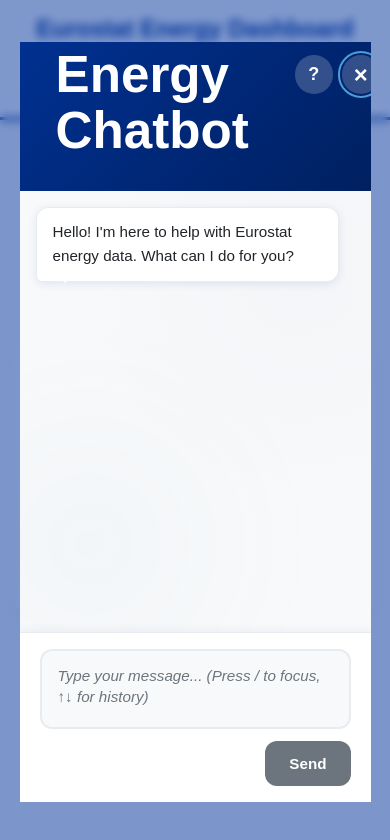
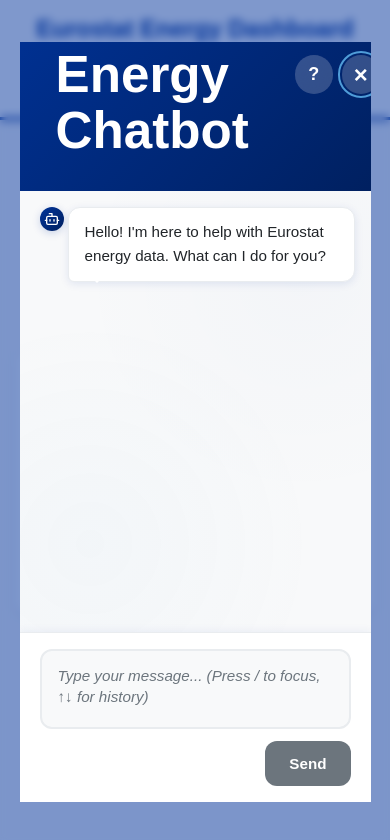
Before and after one commit to marciobooi/ENCHATBOT, a React (Vite) app: page / in a window 390 px wide. Both pictures are taken after a click on the button "💬 Chat with Eurostat AI". Shown: the top 840 px of the page. Built offline with nearby package versions, Linux system fonts and the light colour scheme.

Commit message:
feat: add message icons for bot and user to enhance message representation

```diff
--- a/src/components/ChatbotUI.css
+++ b/src/components/ChatbotUI.css
@@ -161,6 +161,31 @@
   display: flex;
   margin-bottom: 24px;
   animation: fadeIn 0.4s ease-out;
+}
+
+.message-icon {
+  width: 32px;
+  height: 32px;
+  border-radius: 50%;
+  display: flex;
+  align-items: center;
+  justify-content: center;
+  font-size: 16px;
+  margin: 0 8px;
+  flex-shrink: 0;
+}
+
+.bot-icon {
+  background: linear-gradient(135deg, var(--eurostat-blue) 0%, var(--eurostat-dark-blue) 100%);
+  color: var(--eurostat-white);
+  box-shadow: 0 2px 8px rgba(0, 51, 153, 0.2);
+}
+
+.user-icon {
+    color: var(--eurostat-gray);
+    background: transparent;
+    border: 1px solid var(--message-user-bg);
+    box-shadow: none;
 }
 
 .message.user {
@@ -456,6 +481,13 @@
     font-size: 0.95rem;
   }
 
+  .message-icon {
+    width: 28px;
+    height: 28px;
+    font-size: 14px;
+    margin: 0 6px;
+  }
+
   .input-container {
     padding: 20px 24px;
     gap: 12px;
@@ -488,6 +520,13 @@
   .message-bubble {
     max-width: 95%;
     padding: 12px 16px;
+  }
+
+  .message-icon {
+    width: 24px;
+    height: 24px;
+    font-size: 12px;
+    margin: 0 4px;
   }
 
   .input-container {
--- a/src/components/Message.tsx
+++ b/src/components/Message.tsx
@@ -1,4 +1,5 @@
 import React from 'react';
+import { Bot, User } from 'lucide-react';
 
 interface ResolverAction {
   type: 'mailto' | 'link' | 'button';
@@ -26,6 +27,11 @@
 
   return (
     <div className={`message ${message.sender}`}>
+      {message.sender === 'bot' && (
+        <div className="message-icon bot-icon">
+          <Bot size={16} />
+        </div>
+      )}
       <div className="message-bubble">
         {message.text}
         {message.metadata?.actions && message.metadata.actions.length > 0 && (
@@ -43,6 +49,11 @@
           </div>
         )}
       </div>
+      {message.sender === 'user' && (
+        <div className="message-icon user-icon">
+          <User size={16} />
+        </div>
+      )}
     </div>
   );
 };
```
